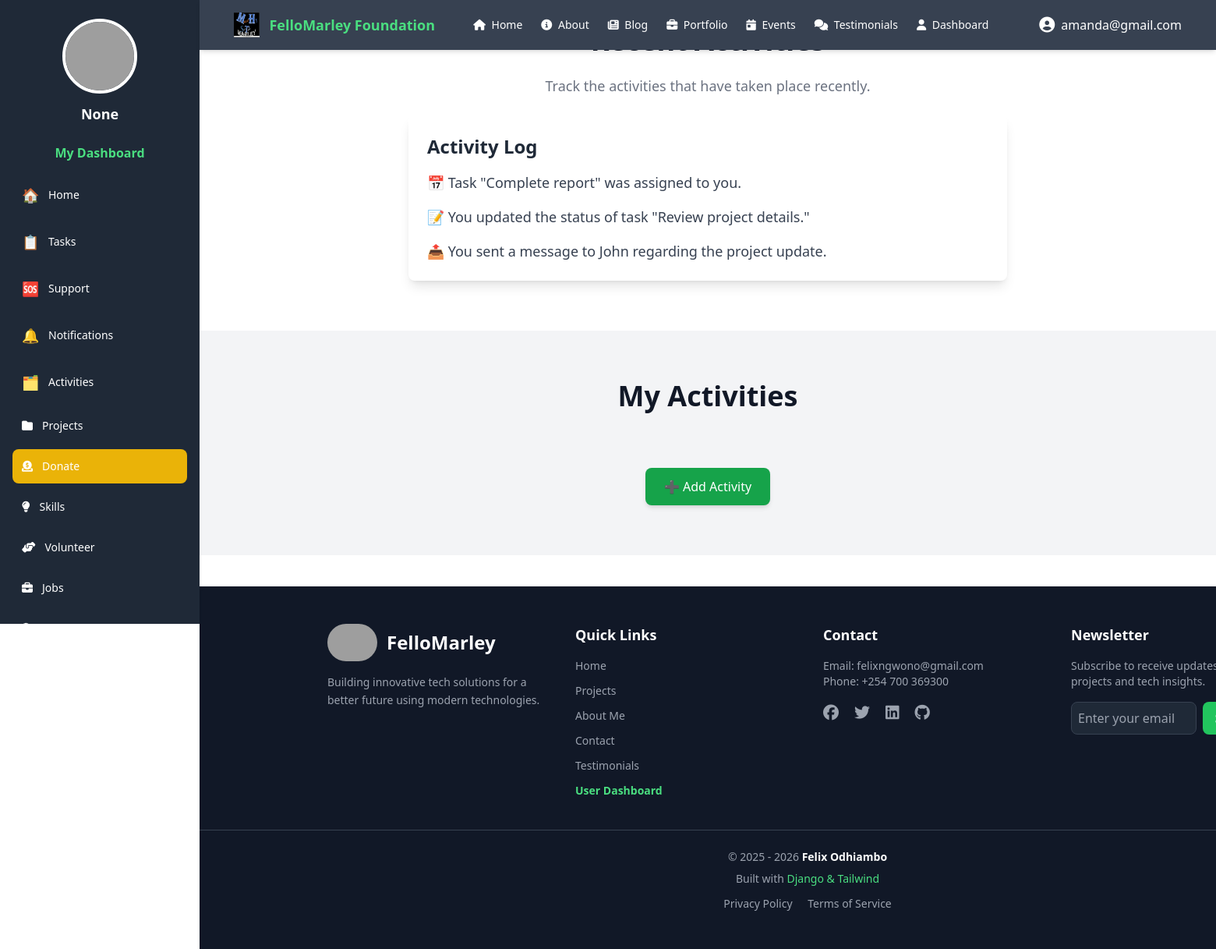
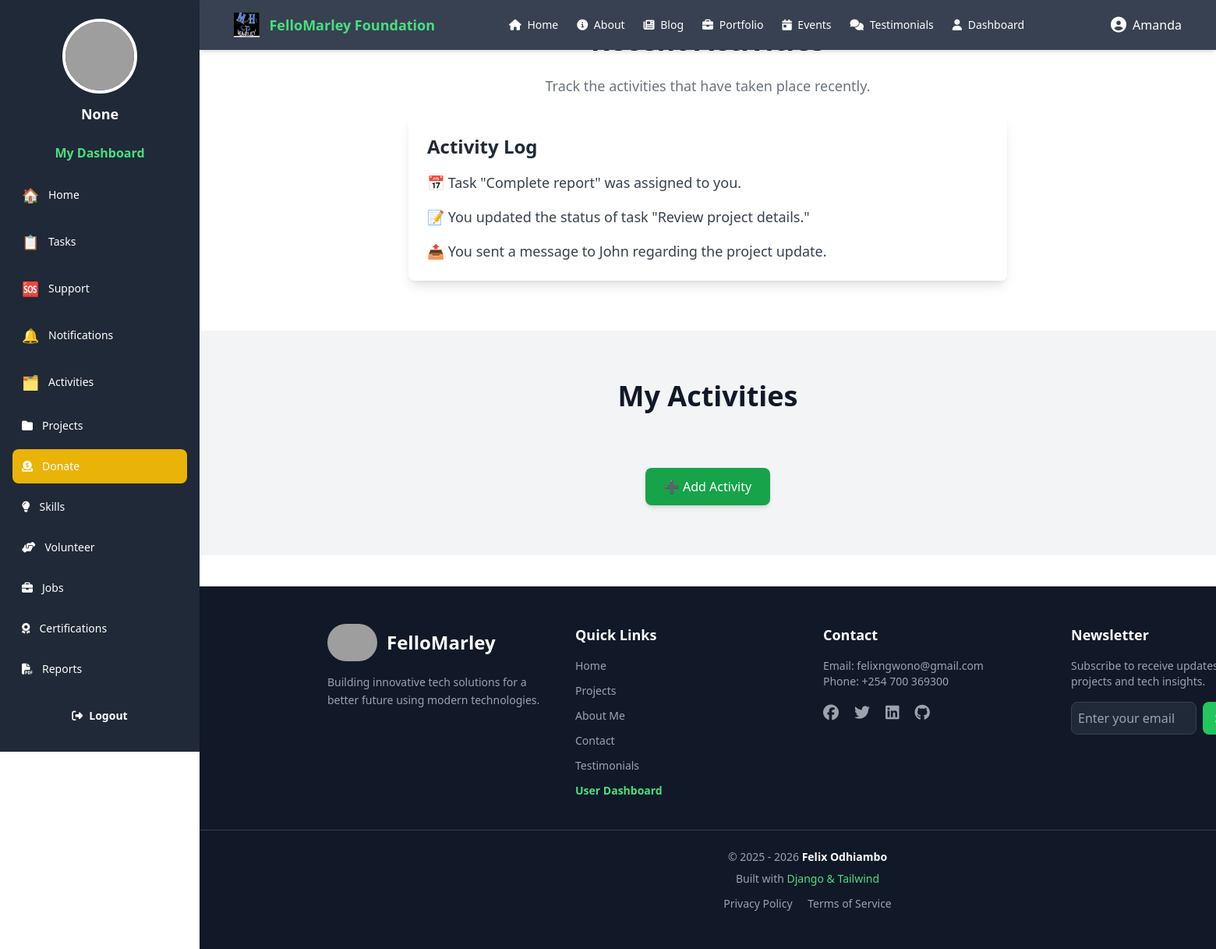
Before and after one commit to Felixngwono/Odhiambo-Felix-personal-website, a Django app: page /activities/ in a window 1560 px wide; the page is wider, and only the part inside the window is pictured. Shown: that part at 78% size. Run offline with Django 4.2, Linux system fonts and the light colour scheme; a user stored in the database is signed in; data that the repository does not hold is empty; parts of the project's set-up code (start-up, migrations or seed data) failed here and were passed over; some libraries are stand-ins or nearby versions; grey boxes are pictures that could not be loaded.

Commit message:
StoryTeller

```diff
--- a/Templates/header.html
+++ b/Templates/header.html
@@ -75,7 +75,7 @@
       <div class="relative ml-4">
         <button id="profileDropdown" class="flex items-center space-x-2 hover:text-green-400">
           <i class="fa-solid fa-user-circle text-xl"></i>
-          <span class="hidden sm:block">{{ request.user.email }}</span>
+          <span class="hidden sm:block">{{ request.user }}</span>
         </button>
 
         <!-- Dropdown -->
--- a/Templates/sidebar.html
+++ b/Templates/sidebar.html
@@ -2,16 +2,16 @@
 
 <!-- Mobile Toggle Button -->
 <button id="sidebarToggle"
-        class="sm:hidden relative top-4 left-4 z-50 bg-gray-800 text-white p-3 rounded-lg shadow-lg hover:bg-gray-700 transition">
+        class="sm:hidden relative top-4 left-4 z-50 min-h-screen bg-gray-800 text-white p-3 rounded-lg shadow-lg hover:bg-gray-700 transition">
   ☰
 </button>
 
 <!-- Mobile Overlay -->
-<div id="sidebarOverlay" class="fixed inset-0 bg-black bg-opacity-50 hidden z-30 sm:hidden"></div>
+<div id="sidebarOverlay" class="fixed inset-0 min-h-screen bg-black bg-opacity-50 hidden z-30 sm:hidden"></div>
 
 <!-- Sidebar -->
 <aside id="default-sidebar"
-       class="fixed top-0 left-0 z-40 w-64 h-screen bg-gray-800 text-white
+       class="absolute top-0 left-0 z-40 w-64 min-h-screen bg-gray-800 text-white
               transform -translate-x-full sm:translate-x-0
               transition-transform duration-300 flex flex-col">
 
```
